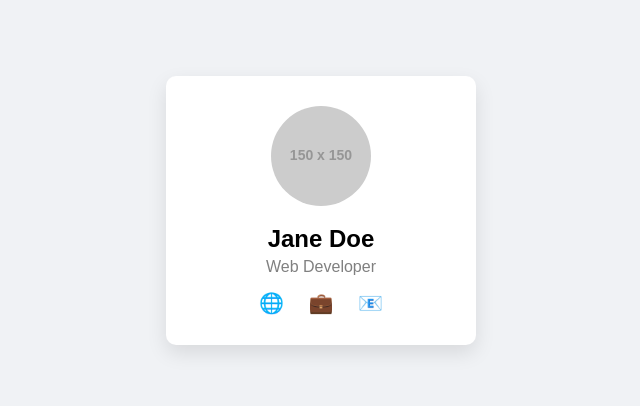
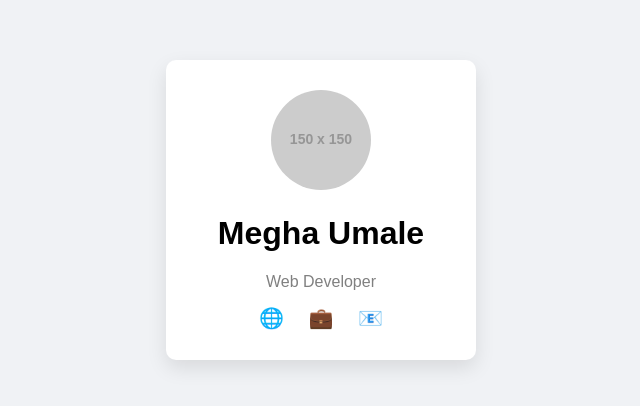
Before and after one commit to meghaumale/Awsproject, a plain HTML site: page index.html in a window 1280 px wide. Shown: the part 198-604 px from the top of the page, without its empty margins (319-959 px from the left). Drawn offline with Linux system fonts and the light colour scheme; placeholder pictures from the web are drawn by us.

Commit message:
Update index.html

```diff
--- a/index.html
+++ b/index.html
@@ -9,7 +9,7 @@
 <body>
   <div class="card">
     <img src="https://via.placeholder.com/150" alt="Profile Picture" class="profile-img">
-    <h2>Jane Doe</h2>
+    <h1>Megha Umale</h1>
     <p>Web Developer</p>
     <div class="socials">
       <a href="#">🌐</a>
```
